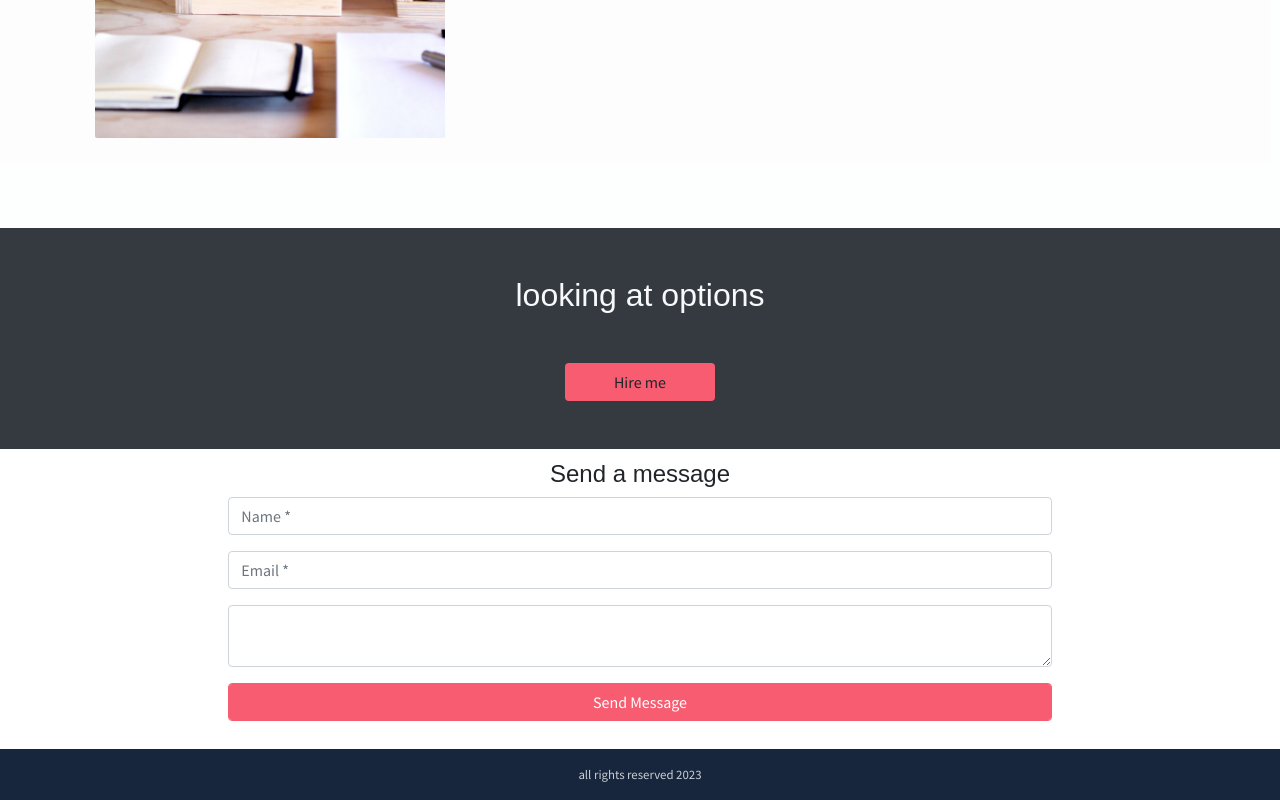
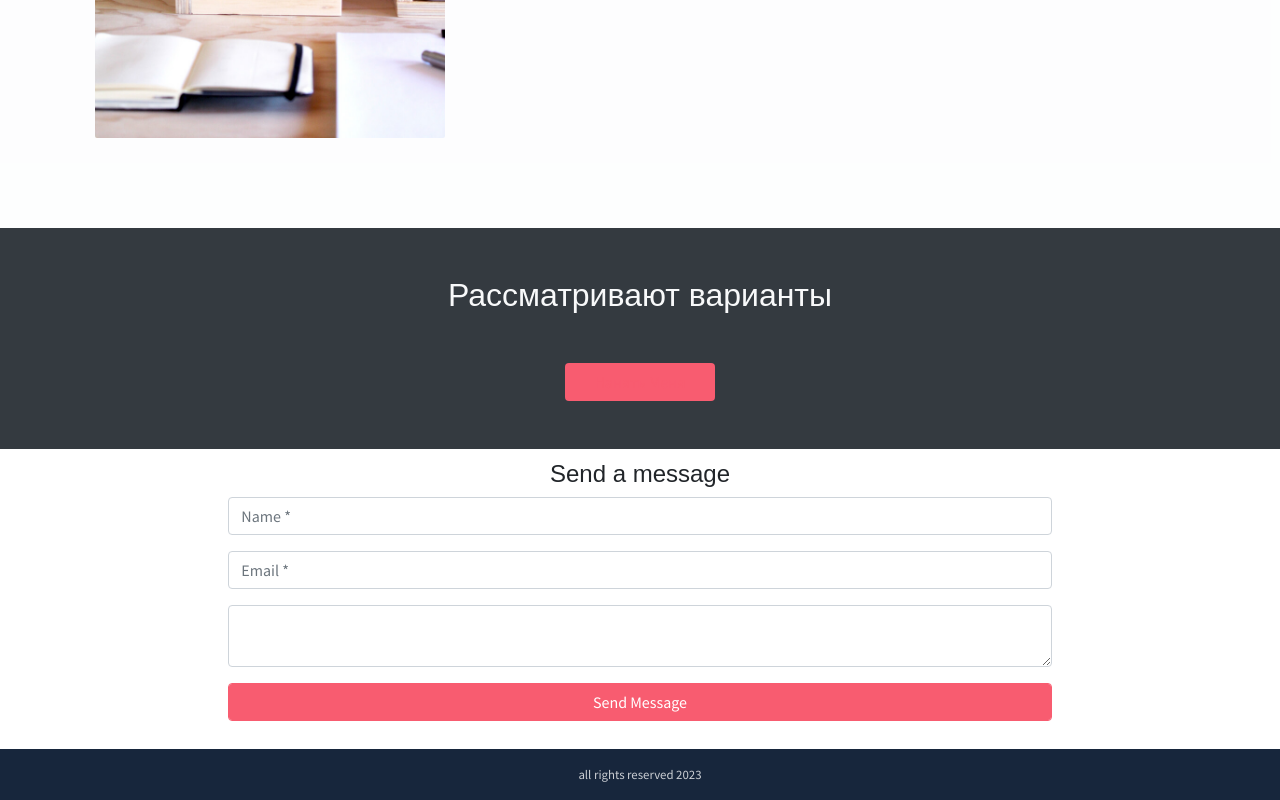
Before and after one commit to sergeianip20/2, a React (Create React App) app: page / in a window 1280 px wide. Shown: the part 2886-3686 px from the top of the page. Built offline with nearby package versions, Linux system fonts and the light colour scheme.

Commit message:
Update HireMe.tsx

```diff
--- a/src/component/Hire/HireMe.tsx
+++ b/src/component/Hire/HireMe.tsx
@@ -1,12 +1,10 @@
-
-
 export const HireMe=()=> {
     return <div>
         <section className="section bg-dark py-5">
             <div className="container text-center">
-                <h2 className="text-light mb-5 font-weight-normal">looking at options
+                <h2 className="text-light mb-5 font-weight-normal">Рассматривают варианты
                 </h2>
-                <button className="btn bg-primary w-lg">Hire me</button>
+                <button className="btn bg-primary w-lg"><a className={'header_link'} href={'https://hh.ru/resume/a4a84f1dff09a113d40039ed1f704572574454'}>Нанять Меня</a></button>
             </div>
         </section>
 
```
